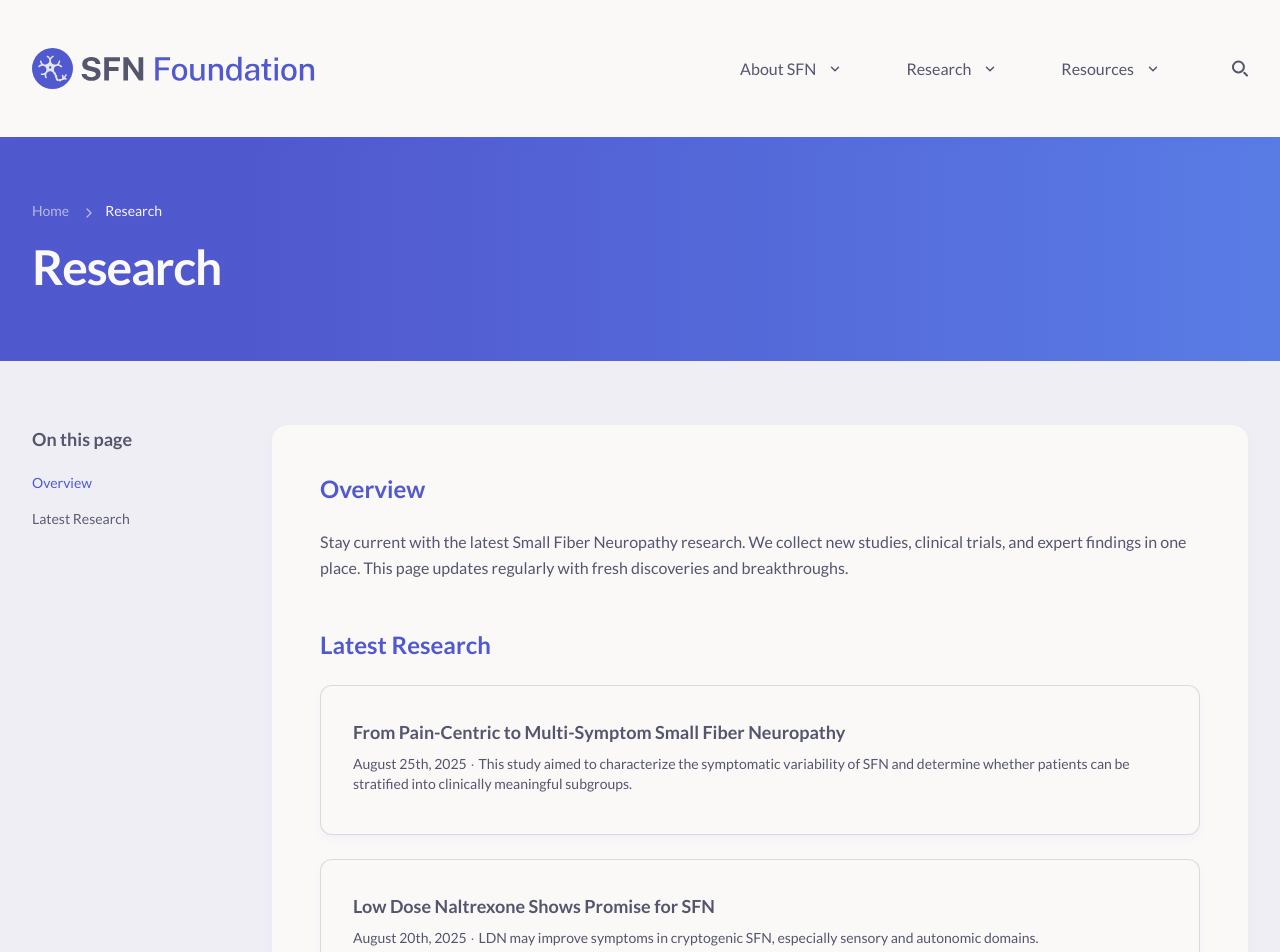
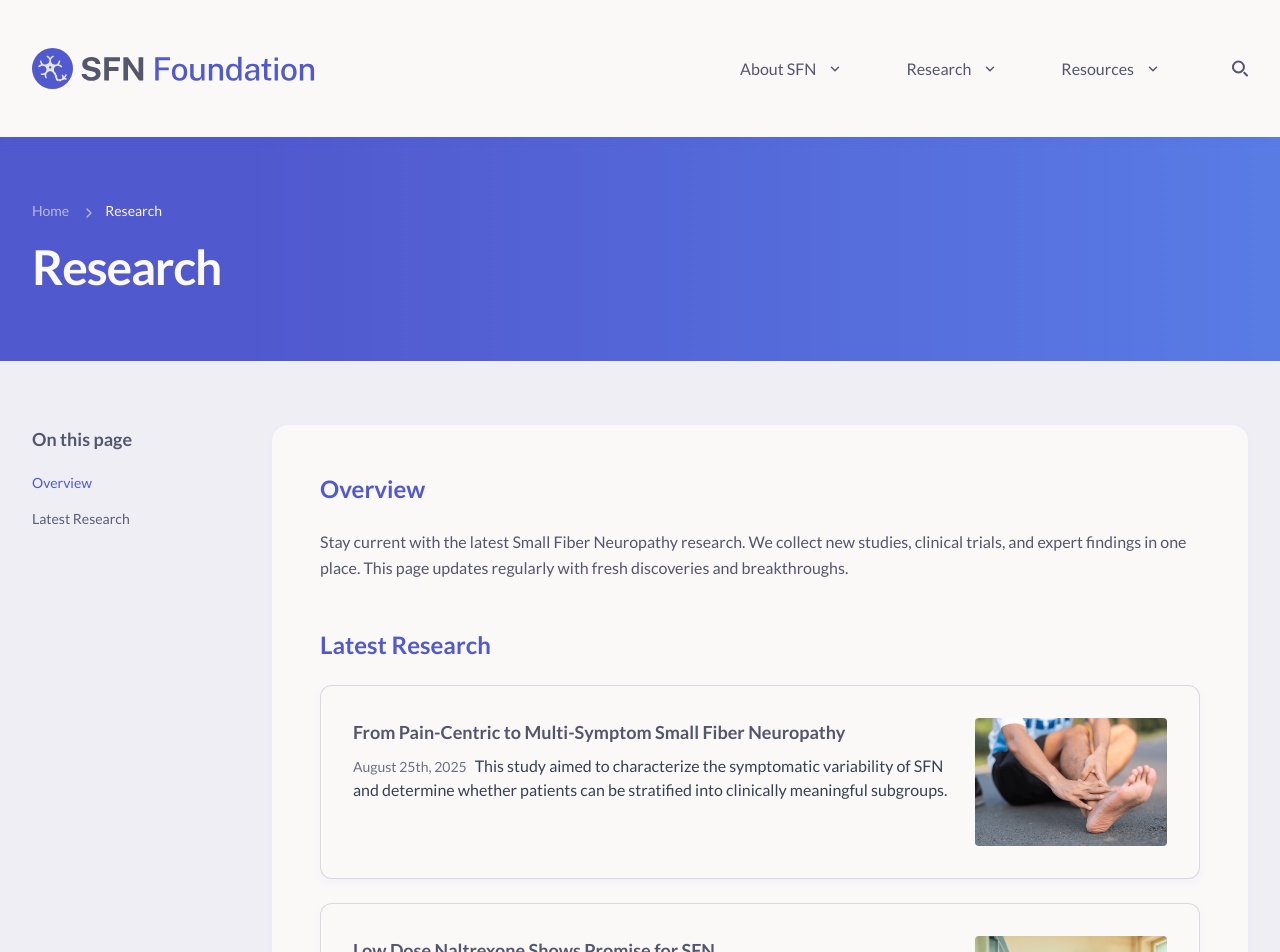
Before and after one commit to MattSnyder97/sfn-foundation, a Next.js app: page /research in a window 1280 px wide. Shown: the top 952 px of the page. Built offline with nearby package versions, Linux system fonts and the light colour scheme.

Commit message:
Patient Stories and Research design improvements

```diff
--- a/src/components/content/info/BlockRenderer.tsx
+++ b/src/components/content/info/BlockRenderer.tsx
@@ -2,6 +2,7 @@ import InfoParagraph from "@/components/content/info/InfoParagraph";
 import InfoImage from "@/components/content/info/InfoImage";
 import InfoList from "@/components/content/info/InfoList";
 import LatestNewsList from "@/components/content/info/LatestNewsList";
+import PatientStoriesList from "@/components/content/info/PatientStoriesList";
 
 interface ContentBlock {
   type: "paragraph" | "list" | "image" | "component";
@@ -49,6 +50,9 @@ export default function BlockRenderer({ block }: BlockRendererProps) {
       if ((block as ComponentBlock).name === "LatestNewsList") {
         return <LatestNewsList />;
       }
+      if ((block as ComponentBlock).name === "PatientStoriesList") {
+        return <PatientStoriesList />;
+      }
       return null;
     default:
       return null;
--- a/src/components/content/info/LatestNewsList.tsx
+++ b/src/components/content/info/LatestNewsList.tsx
@@ -4,6 +4,7 @@ import React, { useState, useEffect } from "react";
 import { researchArticles } from "../../../content/info-pages/research/research-articles";
 import { Button } from "@/components/primitives/Button";
 import { FaArrowRight, FaArrowLeft } from "react-icons/fa";
+import Image from 'next/image';
 
 function sortByDateDesc(a: { date: string }, b: { date: string }) {
   return new Date(b.date).getTime() - new Date(a.date).getTime();
@@ -75,7 +76,11 @@ export default function LatestNewsList() {
 
   return (
     <div className="flex flex-col gap-6">
-      {articlesToShow.map((article, idx) => (
+      {articlesToShow.map((article, idx) => {
+        // allow authors to accidentally include '/public' in the path; normalize to public root
+        const raw = article.image || '/images/researchWoman.png';
+        const imgSrc = raw.startsWith('/public/') ? raw.replace(/^\/public/, '') : raw;
+        return (
           <a
             key={idx}
             href={article.link}
@@ -83,14 +88,22 @@ export default function LatestNewsList() {
             rel="noopener noreferrer"
             className="border-gray/20 border-1 rounded-xl p-8 default-shadow bg-white block hover:bg-primary/8 transition-colors duration-120 focus:outline-none focus:ring-2 focus:ring-primary"
           >
-          <p className="mb-2 text-sm text-dark">
-            <span className="font-semibold text-lg block mb-2">{article.title}</span>
-            <span className="text-md text-dark">{formatDate(article.date)}</span>
-            <span className="text-md mx-1 text-dark">∙</span>
-            <span>{article.summary}</span>
+            <div className="flex flex-col md:flex-row items-stretch gap-4">
+              <div className="flex-1">
+                <h3 className="font-semibold text-lg mb-2 text-dark">{article.title}</h3>
+                <p className="text-md text-gray-700">
+                  <span className="text-sm text-gray-500 mr-2">{formatDate(article.date)}</span>
+                  <span className="text-md">{article.summary}</span>
                 </p>
+              </div>
+
+              <div className="hidden md:block w-48 h-32 flex-shrink-0 rounded overflow-hidden bg-gray-100">
+                <Image src={imgSrc} alt={article.title} width={320} height={200} className="object-cover w-full h-full" />
+              </div>
+            </div>
           </a>
-      ))}
+        );
+      })}
       <div className="flex gap-4 justify-center mt-4 items-center print:hidden">
         {page > 0 && (
           <Button
--- /dev/null
+++ b/src/components/content/info/PatientStoriesList.tsx
@@ -0,0 +1,74 @@
+import Link from 'next/link';
+import Image from 'next/image';
+import { allContent } from '@/content/index';
+
+export default function PatientStoriesList() {
+  const stories = allContent.filter(
+    (item) => item.slug.startsWith('/patient-stories/') && item.slug !== '/patient-stories'
+  );
+
+  const excerptFrom = (story: any) => {
+    try {
+      const firstSection = story.sections?.[0];
+      const firstBlock = firstSection?.content?.find((b: any) => b.type === 'paragraph');
+      if (firstBlock?.text) {
+        const txt = firstBlock.text.replace(/\s+/g, ' ').trim();
+        return txt.length > 240 ? txt.slice(0, 120).trim() + '…' : txt;
+      }
+    } catch (e) {
+      // ignore
+    }
+    return '';
+  };
+
+  const findLastImage = (story: any) => {
+    try {
+      const sections = story.sections || [];
+      for (let i = sections.length - 1; i >= 0; i--) {
+        const section = sections[i];
+        const content = section?.content || [];
+        for (let j = content.length - 1; j >= 0; j--) {
+          const b = content[j];
+          if (b?.type === 'image' && b.src) return b.src;
+        }
+      }
+    } catch (e) {
+      // ignore
+    }
+    return '/images/common/testimonial.png';
+  };
+
+  if (stories.length === 0) {
+    return <p>No stories have been added yet.</p>;
+  }
+
+  return (
+    <div className="flex flex-col gap-6">
+      {stories.map((story) => {
+  const imgSrc = findLastImage(story);
+        const dateText = story.meta?.lastUpdated || '';
+        return (
+          <Link
+            key={story.slug}
+            href={story.slug}
+            className="border-gray/20 border-1 rounded-xl p-6 default-shadow bg-white block hover:bg-primary/8 transition-colors duration-120 focus:outline-none focus:ring-2 focus:ring-primary"
+          >
+            <div className="flex flex-col md:flex-row items-stretch gap-4">
+              <div className="flex-1">
+                <h3 className="font-semibold text-lg mb-2 text-dark">{story.hero?.title}</h3>
+                <p className="text-md text-gray-700">
+                  <span className="text-sm text-gray-500 mr-2">{dateText}</span>
+                  <span className="text-md">{excerptFrom(story)}</span>
+                </p>
+              </div>
+
+              <div className="hidden md:block w-48 h-32 flex-shrink-0 rounded overflow-hidden bg-gray-100">
+                <Image src={imgSrc} alt={story.hero?.title || 'Patient story image'} width={320} height={200} className="object-cover w-full h-full" />
+              </div>
+            </div>
+          </Link>
+        );
+      })}
+    </div>
+  );
+}
--- a/src/content/index.ts
+++ b/src/content/index.ts
@@ -30,6 +30,7 @@ import { privacyPolicyContent } from "./legal/privacy-policy";
 import { termsOfUseContent } from "./legal/terms-of-use";
 
 // ===== Patient Stories =====
+import { patientStoriesContent } from "./patient-stories/patient-stories";
 import { mattContent } from "./patient-stories/matt";
 
 export const allContent = [
@@ -56,5 +57,6 @@ export const allContent = [
   ...[privacyPolicyContent],
   ...[termsOfUseContent],
   // Patient Stories
+  ...[patientStoriesContent],
   ...[mattContent],
 ];
--- a/src/content/info-pages/research/research-articles.ts
+++ b/src/content/info-pages/research/research-articles.ts
@@ -3,6 +3,7 @@ export interface ResearchArticle {
   summary: string;
   link: string;
   date: string;
+  image?: string;
 }
 
 export const researchArticles: ResearchArticle[] = [
@@ -11,41 +12,48 @@ export const researchArticles: ResearchArticle[] = [
       summary: "This study aimed to characterize the symptomatic variability of SFN and determine whether patients can be stratified into clinically meaningful subgroups.",
       link: "https://onlinelibrary.wiley.com/doi/10.1111/ene.70321",
       date: "2025-08-25",
+      image: "/public/images/common/painfulFeet.png"
     },
     {
       title: "Low Dose Naltrexone Shows Promise for SFN",
       summary: "LDN may improve symptoms in cryptogenic SFN, especially sensory and autonomic domains.",
       link: "https://www.neurology.org/doi/10.1212/WNL.0000000000206418",
       date: "2025-08-20",
+      image: "/public/images/common/researchWoman.png"
     },
     {
       title: "Peripheral Neuropathy in POTS: GI Symptom Links",
       summary: "Study finds small and large fiber neuropathy in Swedish POTS patients, with links to GI symptoms.",
       link: "https://journals.plos.org/plosone/article?id=10.1371/journal.pone.0327549",
       date: "2025-07-03",
+      image: "/public/images/common/sadFamilyDoctor.png"
     },
     {
       title: "Ibudilast For ALS: Combat-ALS Study",
       summary: "Phase 2b/3 trial tests MN-166 for ALS over 12 months, followed by 6-month open-label extension.",
       link: "https://www.neurology.org/doi/10.1212/WNL.0000000000206418",
       date: "2025-05-08",
+      image: "/public/images/common/injection.png"
     },
     {
       title: "FDA Clears ST-503 for Neuropathic Pain Trials",
       summary: "FDA clears Sangamo’s ST-503 for Phase I/II trial in idiopathic SFN and chronic neuropathic pain.",
       link: "https://www.insideprecisionmedicine.com/topics/precision-medicine/fda-clears-sangamos-st-503-for-chronic-neuropathic-pain-clinical-trials/",
       date: "2024-12-14",
+      image: "/public/images/common/drugs.png"
     },
     {
       title: "Floxing: Primer On Fluoroquinolone Toxicity",
       summary: "Overview of fluoroquinolone toxicity (FQAD), its disabling and long-lasting adverse effects.",
       link: "https://pmc.ncbi.nlm.nih.gov/articles/PMC9709505/",
       date: "2024-12-01",
+      image: "/public/images/common/sadMan.png"
     },
     {
       title: "Low Dose Naltrexone In Rheumatology",
       summary: "LDN is used for chronic pain and autoimmune conditions, including rheumatic diseases.",
       link: "https://pmc.ncbi.nlm.nih.gov/articles/PMC10201089/",
       date: "2023-05-31",
+      image: "/public/images/common/doctorMan.png"
     },
 ];
--- /dev/null
+++ b/src/content/patient-stories/patient-stories.ts
@@ -0,0 +1,68 @@
+export const patientStoriesContent = {
+  slug: "/patient-stories",
+  tags: ["patient-stories"],
+  hero: {
+    title: "Patient Stories",
+  },
+  tableOfContents: [
+    { id: "overview", title: "Overview" },
+    { id: "stories", title: "Stories" },
+  ],
+  sections: [
+    {
+      id: "overview",
+      title: "Overview",
+      content: [
+        {
+          type: "paragraph",
+          text: `Read first-hand experiences from people living with Small Fiber Neuropathy. These stories highlight diagnosis journeys, treatment approaches, and everyday adjustments that may resonate with your own experience.`,
+        },
+      ],
+    },
+    {
+      id: "stories",
+      title: "Stories",
+      content: [
+        {
+          type: "component",
+          name: "PatientStoriesList",
+        },
+      ],
+    },
+  ],
+  meta: {
+    author: "the SFN Foundation",
+    lastUpdated: "August 26, 2025",
+    references: [],
+  },
+};
+
+// ---- Types ----
+export interface ContentBlock {
+  type: "paragraph" | "list" | "image" | "component";
+}
+
+export interface ParagraphBlock extends ContentBlock {
+  type: "paragraph";
+  text: string;
+}
+
+export interface ListBlock extends ContentBlock {
+  type: "list";
+  ordered: boolean;
+  items: string[];
+}
+
+export interface ImageBlock extends ContentBlock {
+  type: "image";
+  src: string;
+  alt: string;
+  caption?: string;
+}
+
+export interface ComponentBlock extends ContentBlock {
+  type: "component";
+  name: string;
+}
+
+export type ContentBlockType = ParagraphBlock | ListBlock | ImageBlock | ComponentBlock;
```
Also changed, not shown: src/app/patient-stories/page.tsx (+11 -31 lines), src/pages/auth/signin.tsx (+22 -0 lines). Lines whose indentation alone changed are shown as unchanged.
